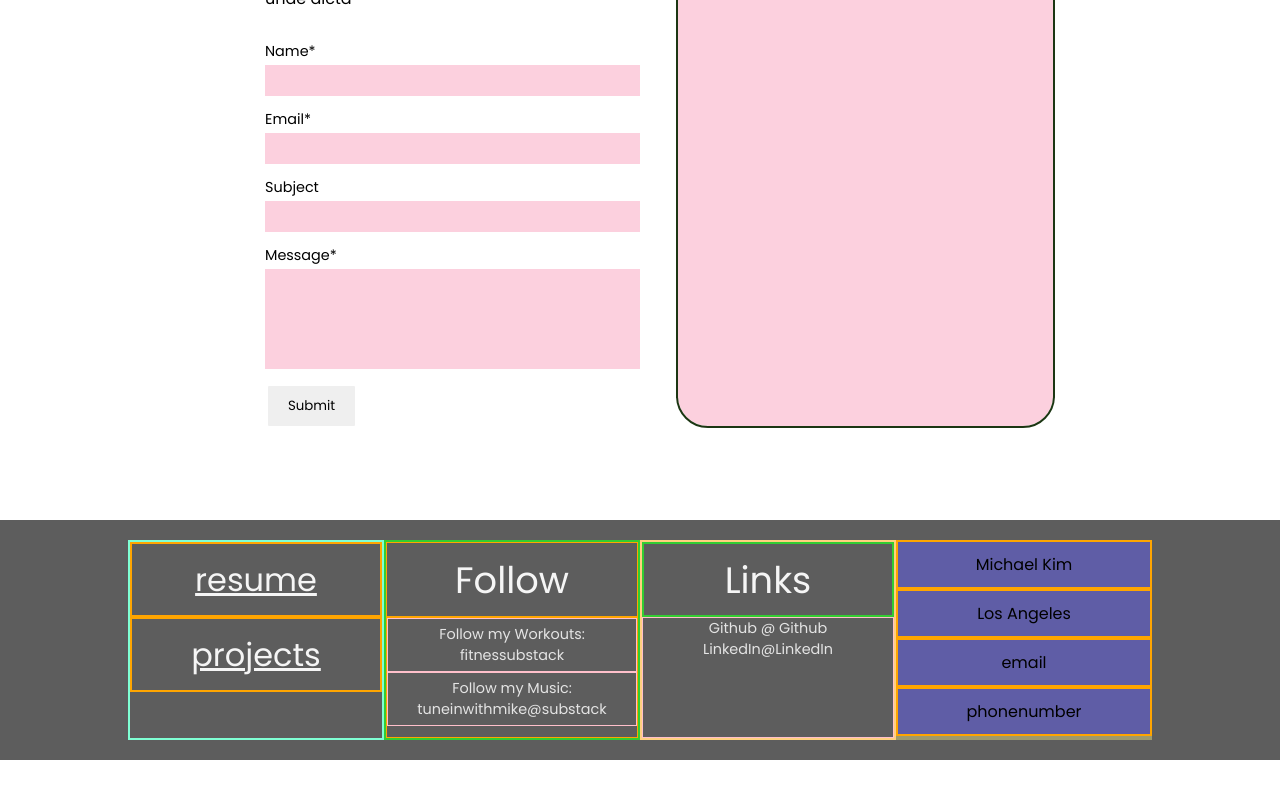
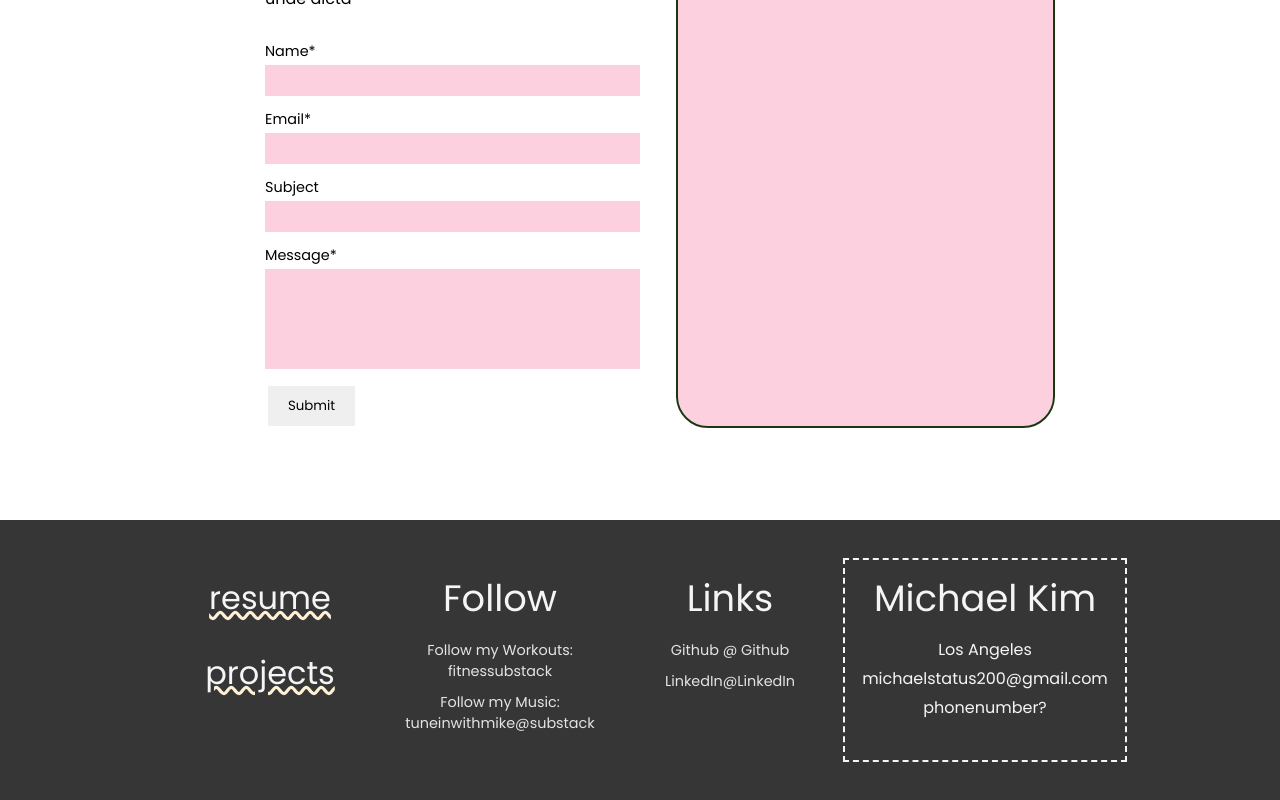
Before and after one commit to sparklingwaterlemon/Portfolio, a React (Create React App) app: page / in a window 1280 px wide. Shown: the part 2200-3000 px from the top of the page. Before the commit the page ends 2960 px from the top, so only its background shows below. Built offline with nearby package versions, Linux system fonts and the light colour scheme.

Commit message:
Footer complete

```diff
--- a/src/Components/ContactSection/ContactSection.css
+++ b/src/Components/ContactSection/ContactSection.css
@@ -57,7 +57,7 @@
 
 
 .contact-form-container {
-    /* border: 2px solid black; */
+    /* border: 2px solid orange; */
     height: 73vh;
     width: 50%;
     display: flex;
--- a/src/Components/FooterSection/FooterSection.css
+++ b/src/Components/FooterSection/FooterSection.css
@@ -1,16 +1,17 @@
 #footer{
-    height: 30vh;
+    height: 40vh;
     width: 100%;
-    background-color: rgb(93, 93, 93);
+    background-color: rgb(54, 54, 54);
     display: flex;
     justify-content: center;
-    align-items: center;
+    align-items: flex;
     text-align: center;
     --height: 25vh;
-    --width: 20%;
+    --width: 230px;
+    padding-top: 40px;
 }
 .resume-footer{
-    border: 2px solid rgba(127, 255, 212);
+    /* outline: 2px dashed coral; */
     width: var(--width);
     height: var(--height);
     display: flex;
@@ -19,11 +20,11 @@
     align-items: center;
 }
 .rf{
+    /* border: 2px solid coral; */
     height: 75px;
     width: 100%;
-    border: 2px solid orange;
     font-size: 2em;
-    text-decoration: underline;
+    text-decoration: papayawhip wavy underline;
     color: whitesmoke;
     display: flex;
     justify-content: center;
@@ -31,7 +32,7 @@
 }
 
 .follow-footer{
-    border: 2px solid limegreen;
+    /* outline: 2px dashed coral; */
     height: var(--height);
     width: var(--width);
     display: flex;
@@ -40,7 +41,7 @@
     align-items: center;
 }
 .ff{
-    border: 1px solid orange;
+    /* border: 1px solid coral; */
     width: 100%;
 }
 .ff.top{
@@ -58,15 +59,16 @@
     font-size: .9em;
 }
 .ff-link{
+    /* border: 1px solid coral; */
+    overflow: auto;
     width: 100%;
     padding: 5px;
-    border: 1px solid pink;
     color: #e4e4e4;
 }
 
 
 .link-footer{
-    border: 2px solid rgb(255, 208, 127);
+    /* outline: 2px dashed coral; */
     width: var(--width);
     height: var(--height);
     display: flex;
@@ -74,7 +76,7 @@
     justify-content: flex-start;
 }
 .lf.top{
-    border: 2px solid limegreen;
+    /* border: 2px solid coral; */
     height: 75px;
     width: 100%;
     font-size: 2.3em;
@@ -84,26 +86,46 @@
     justify-content: center;
 }
 .lf.bottom{
-    border: 1px solid pink;
+    /* border: 1px solid coral; */
+    width: 100%;
     height: calc(100% - 75px);
     font-size: .9em;
     color: #e4e4e4;
 }
-
+.lf-link{
+    /* border: 1px solid coral; */
+    width: 100%;
+    padding: 5px;
+}
 
 
 
 .self-footer{
-    background-color: rgba(255, 246, 127, 0.4);
-    width: var(--width);
+    outline: 2px dashed whitesmoke;
+    width: calc(var(--width) + 50px);
     height: var(--height);
-
     display: flex;
     flex-direction: column;
     justify-content: flex-start;
 }
-.sf{
-    background-color: rgba(0, 0, 255, 0.4);
-    border: 2px solid orange;
-    padding: 10px;
+.sf.top{
+    /* border: 2px solid coral; */
+    height: 75px;
+    width: 100%;
+    display: flex;
+    align-items: center;
+    justify-content: center;
+    font-size: 2.3em;
+    color: whitesmoke;
 }
+.sf.bottom{
+    /* border: 3px solid coral; */
+    width: 100%;
+    color: whitesmoke;
+    font-size: 1em;
+}
+.sf-link{
+    /* border: 1px solid coral; */
+    width: 100%;
+    padding: 2px;
+}
--- a/src/Components/FooterSection/FooterSection.jsx
+++ b/src/Components/FooterSection/FooterSection.jsx
@@ -35,10 +35,15 @@ export default function FooterSection(){
             </div>
 
             <div className="self-footer">
-                <span className="sf">Michael Kim</span>
-                <span className="sf">Los Angeles</span>
-                <span className="sf">email</span>
-                <span className="sf">phonenumber</span>
+                <div className="sf top">
+                    Michael Kim
+                </div>
+                <div className="sf bottom">
+                    <div className="sf-link c">Los Angeles</div>
+                    <div className="sf-link e">michaelstatus200@gmail.com</div>
+                    {/* <div className="sf-link n">(213) 477-4574</div> */}
+                    <div className="sf-link n"> phonenumber?</div>
+                </div>
             </div>
 
         </section>
```
